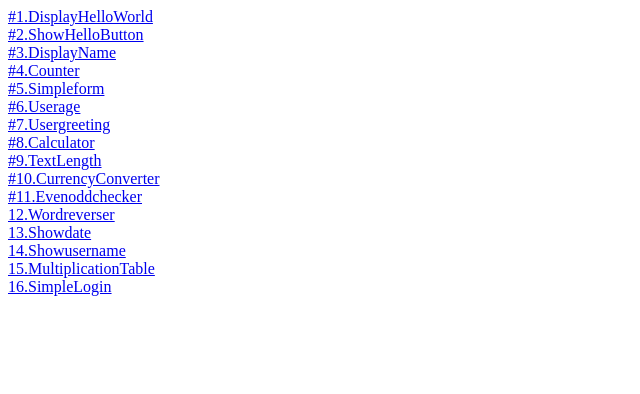
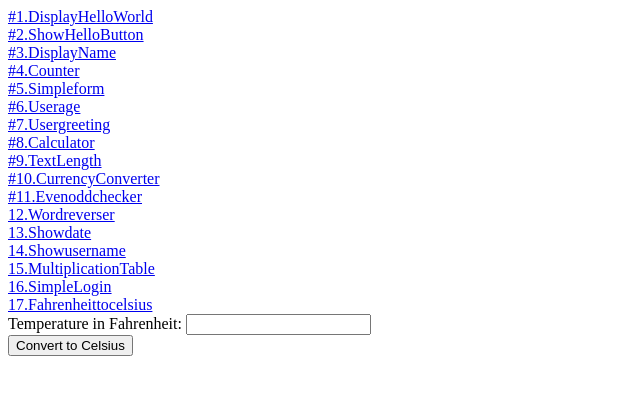
Before and after one commit to Xavierbaliw/ACTIVITY-8-Angular-Components, an Angular app: page /fahrenheittocelsius in a window 1280 px wide. Before the commit this address led to /. Shown: the top 394 px of the page, without its empty margins (0-640 px from the left). Built offline with nearby package versions, Linux system fonts and the light colour scheme.

Commit message:
17TH COMMIT - ADD fahrenheittocelsius

```diff
--- a/src/app/app.component.html
+++ b/src/app/app.component.html
@@ -30,6 +30,8 @@
 <br>
 <a routerLink="simplelogin">16.SimpleLogin</a>
 <br>
+<a routerLink="fahrenheittocelsius">17.Fahrenheittocelsius</a>
+<br>
 
 
 
--- a/src/app/app.module.ts
+++ b/src/app/app.module.ts
@@ -22,6 +22,7 @@ import {ShowdateComponent} from "./component/showdate/showdate.component";
 import {ShowusernameComponent} from "./component/showusername/showusername.component";
 import {MultiplicationtableComponent} from "./component/multiplicationtable/multiplicationtable.component";
 import {SimpleloginComponent} from "./component/simplelogin/simplelogin.component";
+import {FahrenheittocelsiusComponent} from "./component/fahrenheittocelsius/fahrenheittocelsius.component";
 
 
 const routes: Routes = [
@@ -41,6 +42,8 @@ const routes: Routes = [
   {path: 'showusername', component: ShowusernameComponent},
   {path: 'multiplicationtable', component: MultiplicationtableComponent},
   {path: 'simplelogin', component: SimpleloginComponent},
+  {path: 'fahrenheittocelsius', component: FahrenheittocelsiusComponent},
+
 
 
 
@@ -77,6 +80,7 @@ const routes: Routes = [
     ShowusernameComponent,
     MultiplicationtableComponent,
     SimpleloginComponent,
+    FahrenheittocelsiusComponent,
   ],
 
   providers:[
--- /dev/null
+++ b/src/app/component/fahrenheittocelsius/fahrenheittocelsius.component.html
@@ -0,0 +1,7 @@
+<div>
+  <label for="fahrenheit">Temperature in Fahrenheit: </label>
+  <input type="number" id="fahrenheit" [(ngModel)]="fahrenheit" /><br>
+  <button (click)="convertToCelsius()">Convert to Celsius</button>
+</div>
+
+<p *ngIf="celsius !== null">Celsius: {{ celsius | number:'1.1-1' }}°C</p>
--- /dev/null
+++ b/src/app/component/fahrenheittocelsius/fahrenheittocelsius.component.ts
@@ -0,0 +1,18 @@
+import { Component } from '@angular/core';
+
+@Component({
+  selector: 'app-fahrenheittocelsius',
+  templateUrl: './fahrenheittocelsius.component.html',
+  styleUrl: './fahrenheittocelsius.component.css'
+})
+export class FahrenheittocelsiusComponent {
+  fahrenheit: number | null = null;
+  celsius: number | null = null;
+
+  convertToCelsius() {
+    if (this.fahrenheit !== null) {
+      this.celsius = (this.fahrenheit - 32) * 5 / 9;
+    }
+  }
+
+}
```
Also changed, not shown: src/app/component/fahrenheittocelsius/fahrenheittocelsius.component.css (added), 1 other file (tests, documents, lock files or other folders).
